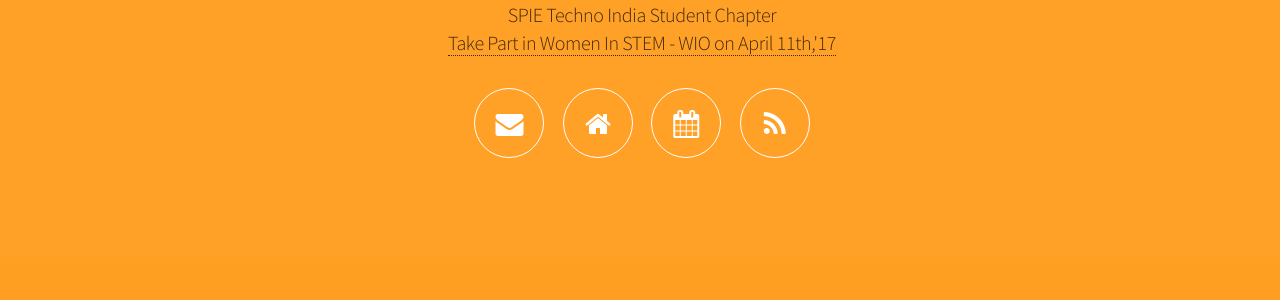
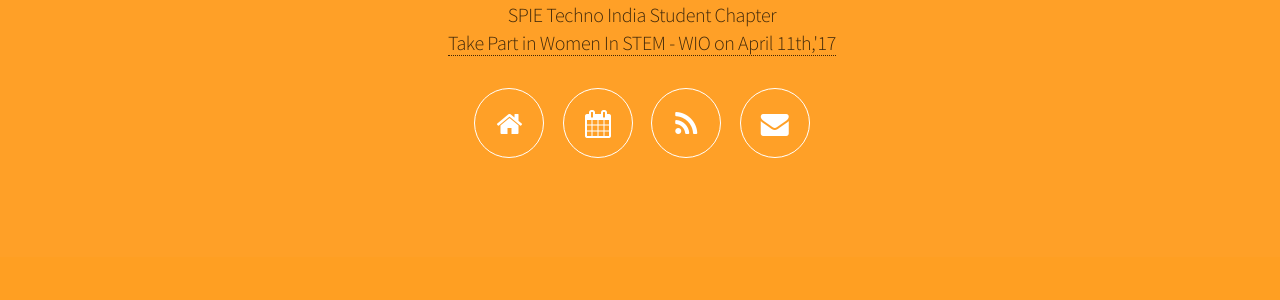
Before and after one commit to wiospieti/wiospieti.github.io, a Jekyll site: the page built from index.html, in a window 1280 px wide. Shown: the part 393-693 px from the top of the page. Built offline with Jekyll 4.4.1, drawn with Linux system fonts in a browser that asks for light colours.

Commit message:
Update default.html

```diff
--- a/_layouts/default.html
+++ b/_layouts/default.html
@@ -23,11 +23,12 @@
 						<span><a href="https://goo.gl/kqKbxD">Take Part in Women In STEM - WIO on April 11th,'17</a></span></b></p>
 						<nav>
 							<ul>
-                  <li><a href="/" class="icon fa-envelope" title="Home"><span class="label">Here</span></a></li>
+
 							    <li><a href="/home" class="icon fa-home" title="Home"><span class="label">Home</span></a></li>
 								<li><a href="/events" class="icon fa-calendar" title="Events"><span class="label">Events</span></a></li>
 								<!--<li><a href="/forum" class="icon fa-university" alt="Forum"><span class="label">Forum</span></a></li>
 								--><li><a href="/blog" class="icon fa-rss" title="Blog"><span class="label">Blog</span></a></li>
+							<li><a href="spietechnoindia@gmail.com" class="icon fa-envelope" title="Contact"><span class="label">Here</span></a></li>
 							</ul>
 						</nav>
 					</header>
```
